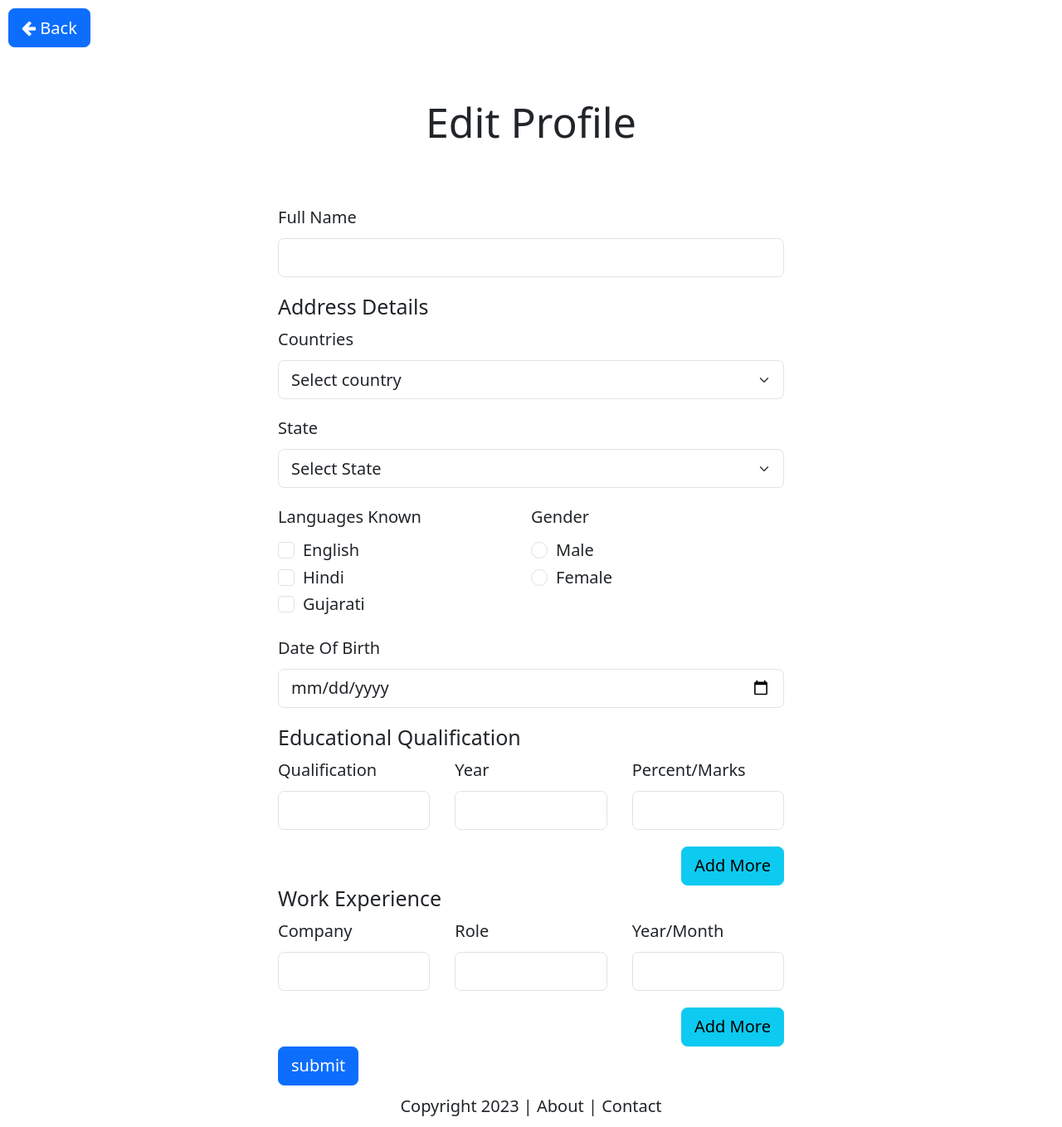
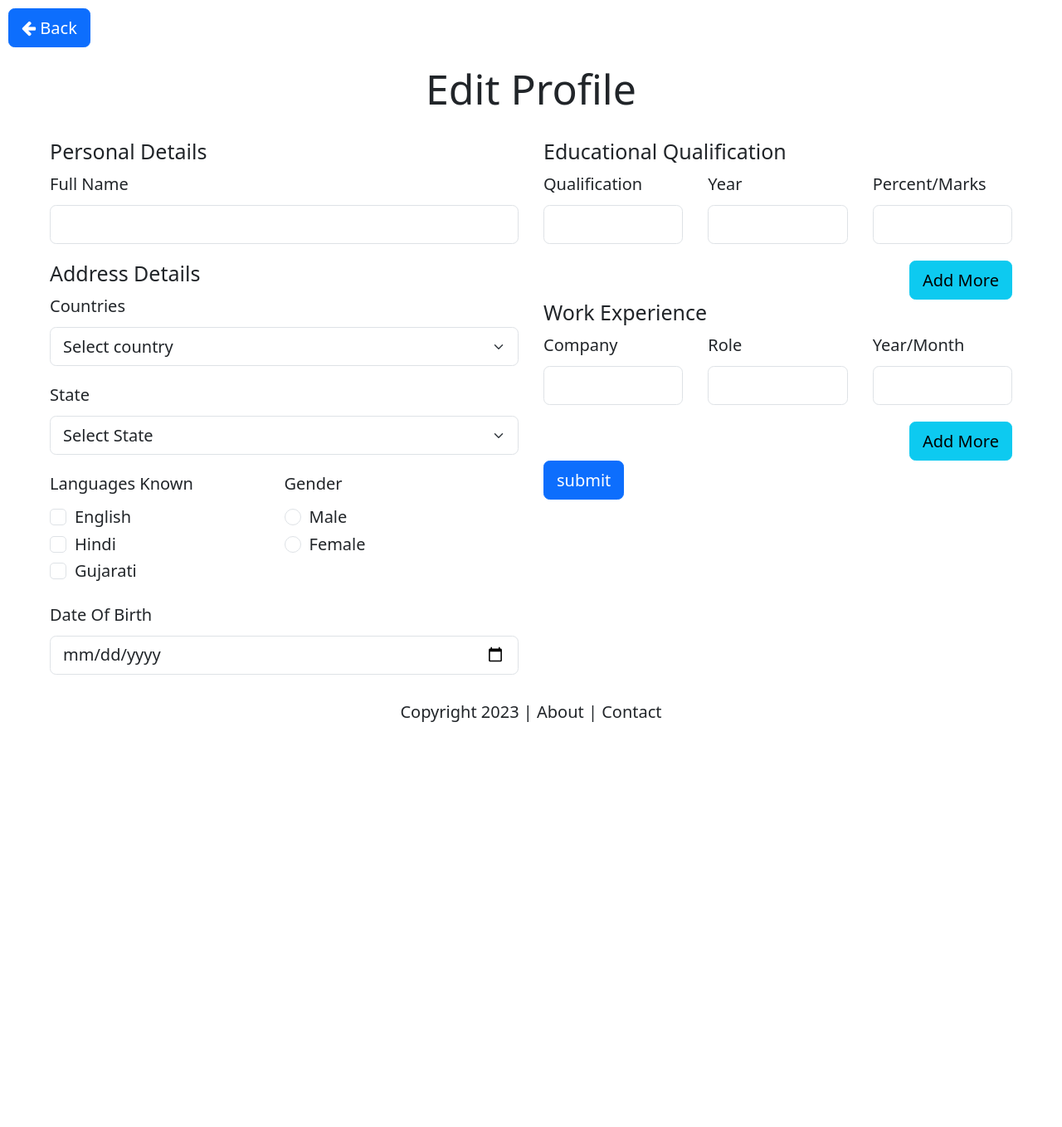
Before and after one commit to mr-bhanushali03/Resume-Builder, a PHP site: page /relationship-crud/editprofile.php in a window 1280 px wide. Shown: the part 70-1428 px from the top of the page at 83% size. After the commit the page ends 940 px from the top, so only its background shows below. Run offline with PHP 8.4, Linux system fonts and the light colour scheme; the visitor is signed in with stand-in values (Sample User, id 1); data that the repository does not hold is empty.

Commit message:
change UI

```diff
--- a/relationship-crud/Admin/index.php
+++ b/relationship-crud/Admin/index.php
@@ -1,9 +1,9 @@
 <?php
 session_start();
 include('../inc/contants.php');
-if (!isset($_SESSION['user'])) {
-    header("location: login.php");
-}
+// if (!isset($_SESSION['user'])) {
+//     header("location: login.php");
+// }
 if ($_SESSION['role'] != 'Admin') {
     header("location: login.php");
 }
--- a/relationship-crud/editprofile.php
+++ b/relationship-crud/editprofile.php
@@ -8,7 +8,7 @@ include("header.php");
     <a href="account.php"><button class="btn btn-primary mt-2 ms-2" name="back"><i class="fa fa-arrow-left " aria-hidden="true"></i>
             Back</button></a>
     <div id="title">
-        <h1 class="text-center py-5"><?php echo $title; ?></h1>
+        <h1 class="text-center py-3"><?php echo $title; ?></h1>
         <?php
         include('inc/connect.php');
         if (isset($_POST['submit'])) {
@@ -70,10 +70,11 @@ include("header.php");
         $con->close();
         ?>
     </div>
-    <div class="container-fluid">
+    <div class="container-fluid px-5">
         <form method="post">
-            <div class="row justify-content-center">
-                <div class="col-md-6">
+            <div class="row">
+                <div class="col-6">
+                    <h5>Personal Details</h5>
                     <div class="mb-3">
                         <label for="" class="form-label">Full Name</label>
                         <input type="text" name="name" id="name" value="<?php echo $user->name ?>" class="form-control" autocomplete="off" required>
@@ -136,6 +137,8 @@ include("header.php");
                         <label for="dob" class="form-label">Date Of Birth</label>
                         <input type="date" name="dob" id="dob" value="<?php echo $user->dob; ?>" placeholder="Date Of Birth" class="form-control">
                     </div>
+                </div>
+                <div class="col-6">
                     <h5>Educational Qualification</h5>
                     <?php
                     $degree = explode(',', $qualificationresultuser['qualification']);
```
Also changed, not shown: relationship-crud/create.php (+24 -17 lines), relationship-crud/uploads/11675685644.png (added).
